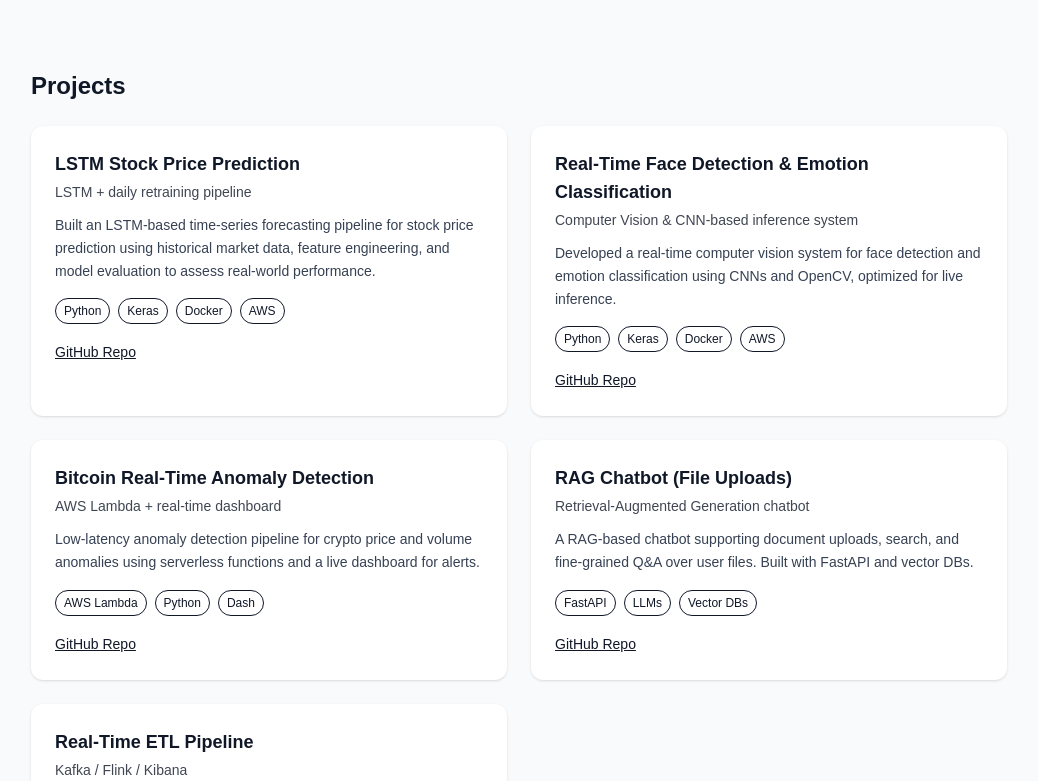
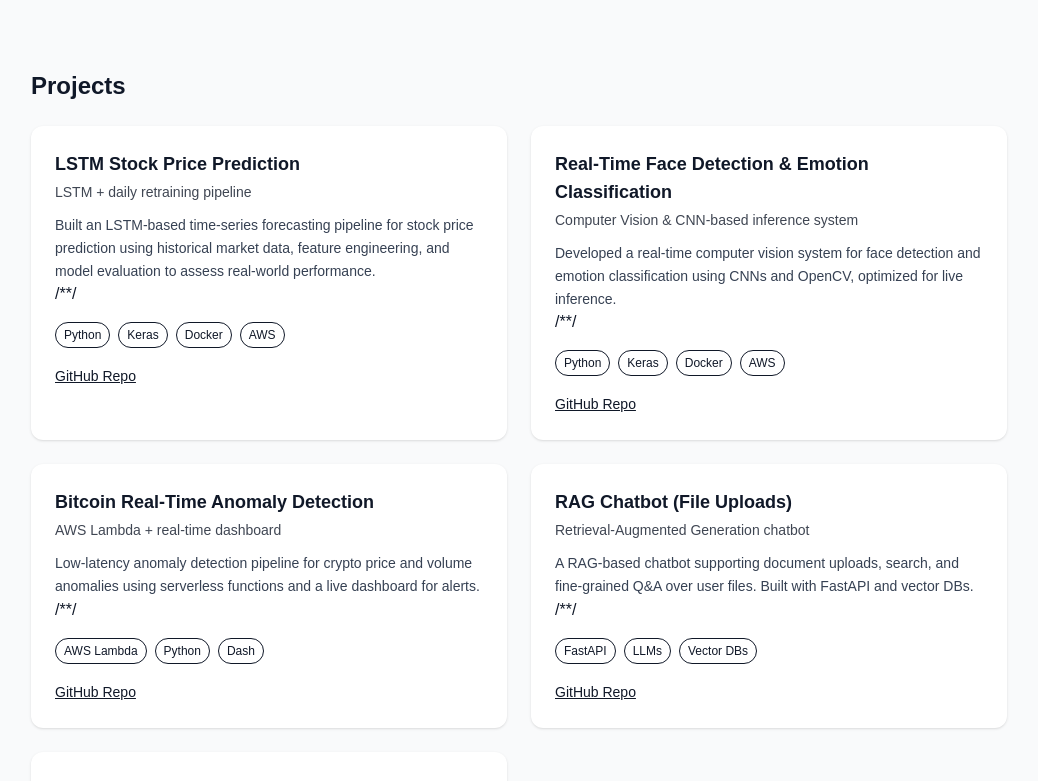
Before and after one commit to rajkamalsingh/raj-portfolio, a Next.js app: page / in a window 1280 px wide. Shown: the part 660-1441 px from the top of the page, without its empty margins (121-1159 px from the left). Built offline with nearby package versions, Linux system fonts and the light colour scheme.

Commit message:
fixed project implimentation

```diff
--- a/app/page.tsx
+++ b/app/page.tsx
@@ -165,13 +165,13 @@ export default function Portfolio() {
 				  {p.description}
 				</p>
 
-				{p.impact && (
+				/*{p.impact && (
 				  <ul className="mt-4 text-sm list-disc list-inside space-y-1">
 					{p.impact.map((i) => (
 					  <li key={i}>{i}</li>
 					))}
 				  </ul>
-				)}
+				)}*/
 
 				<div className="mt-4 flex flex-wrap gap-2">
 				  {p.tech.map((t) => (
```
